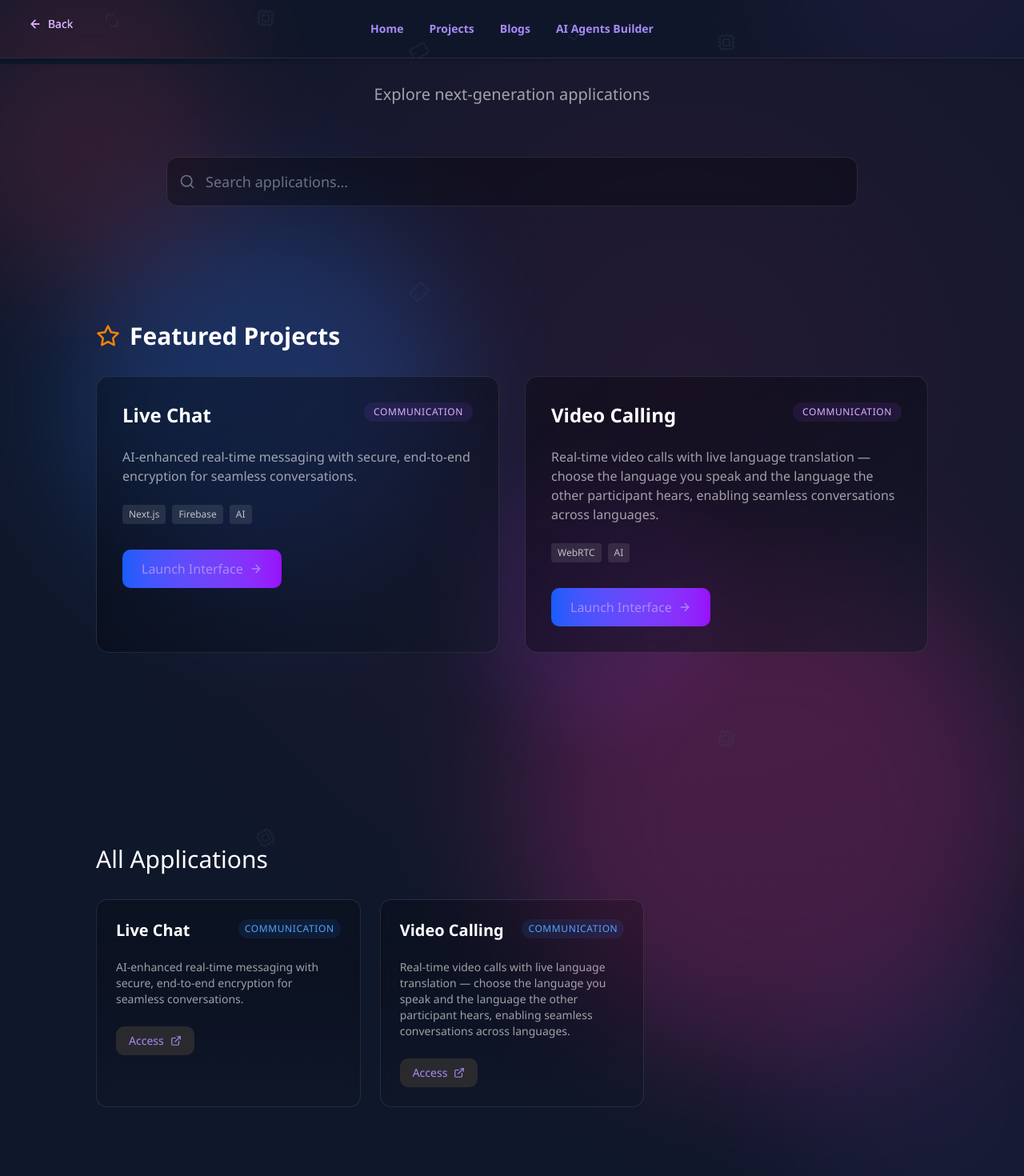
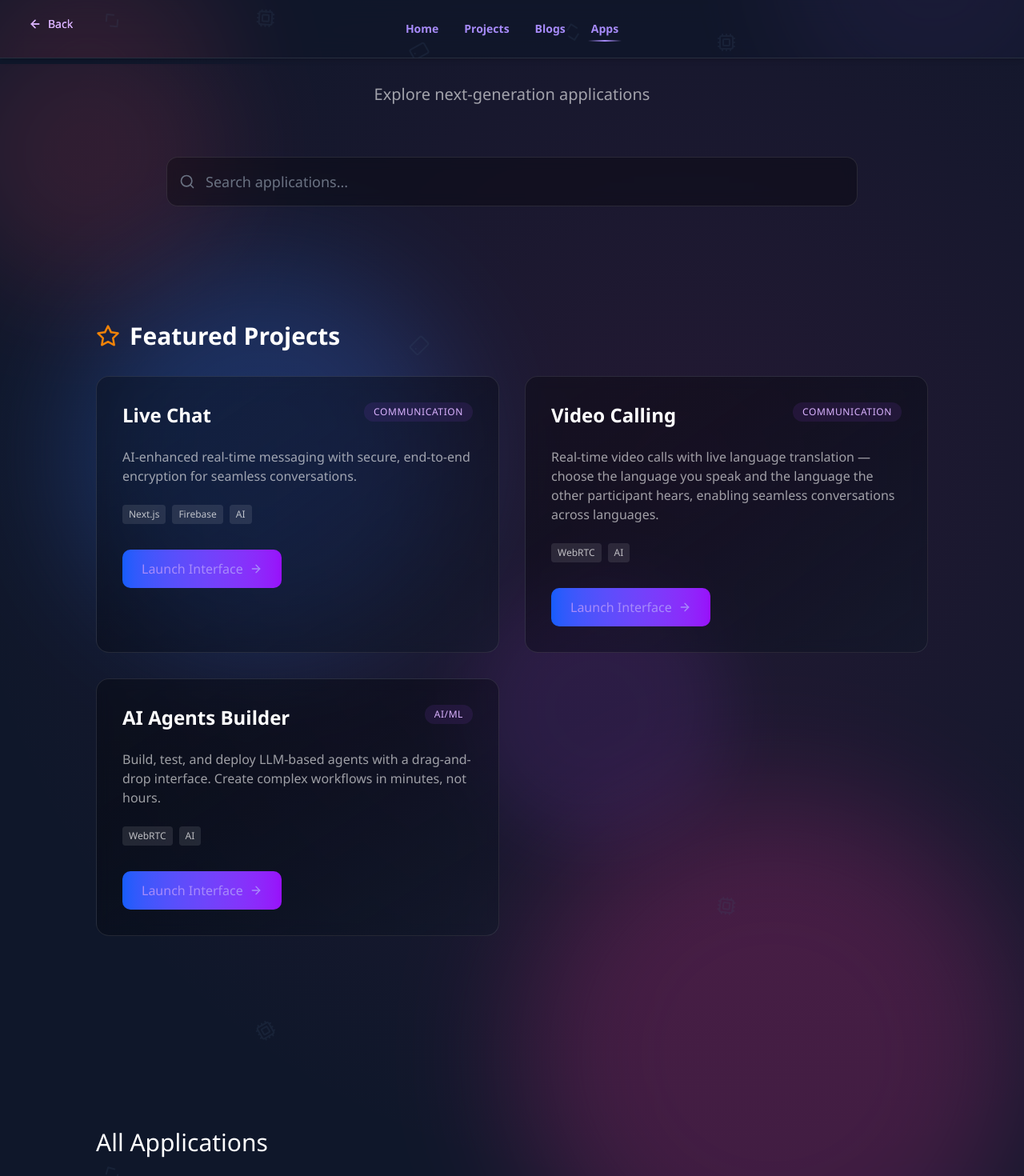
Before and after one commit to vishal123singh/my_portfolio, a Next.js app: page /apps in a window 1280 px wide. Shown: the top 1470 px of the page at 80% size. Built offline with nearby package versions, Linux system fonts and the light colour scheme.

Commit message:
updating navigation links

```diff
--- a/src/app/apps/page.jsx
+++ b/src/app/apps/page.jsx
@@ -29,6 +29,17 @@ const apps = [
     featured: true,
     tech: ["WebRTC", "AI"],
   },
+  {
+    id: 3,
+    name: "AI Agents Builder",
+    description:
+      " Build, test, and deploy LLM-based agents with a drag-and-drop interface. Create complex workflows in minutes, not hours.",
+    category: "AI/ML",
+    url: "/ai-agents",
+    image: "/images/viva.png",
+    featured: true,
+    tech: ["WebRTC", "AI"],
+  },
 ];
 
 export default function AppsShowcase() {
@@ -46,7 +57,7 @@ export default function AppsShowcase() {
     (app) =>
       app.name.toLowerCase().includes(searchTerm.toLowerCase()) ||
       app.description.toLowerCase().includes(searchTerm.toLowerCase()) ||
-      app.category.toLowerCase().includes(searchTerm.toLowerCase())
+      app.category.toLowerCase().includes(searchTerm.toLowerCase()),
   );
 
   const containerVariants = {
--- a/src/app/components/Footer.js
+++ b/src/app/components/Footer.js
@@ -29,7 +29,7 @@ export default function Footer() {
     { name: "Projects", href: "/projects" },
     // { name: "UI/UX", href: "/mockups" },
     { name: "Blogs", href: "/blogs" },
-    // { name: "Apps", href: "/apps" },
+    { name: "Apps", href: "/apps" },
   ];
 
   return (
--- a/src/app/components/Navbar.js
+++ b/src/app/components/Navbar.js
@@ -13,8 +13,8 @@ const navLinks = [
   { label: "Projects", href: "/projects" },
   // { label: "UI/UX", href: "/mockups" },
   { label: "Blogs", href: "/blogs" },
-  // { label: "Apps", href: "/apps" },
-  { label: "AI Agents Builder", href: "/ai-agents" },
+  { label: "Apps", href: "/apps" },
+  // { label: "AI Agents Builder", href: "/ai-agents" },
 ];
 
 export default function Navbar() {
```
